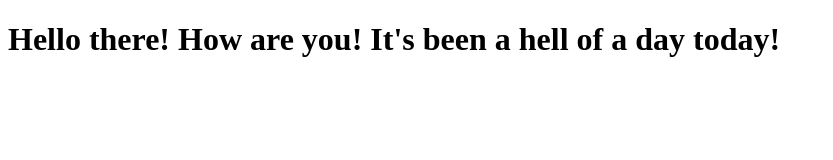
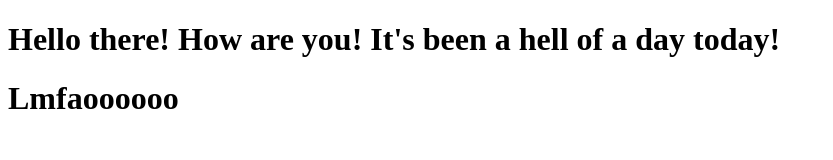
Before and after one commit to geekified05/lab-exam, a plain HTML site: page index.html in a window 1280 px wide. Shown: the whole page, without its empty margins (0-833 px from the left). Drawn offline with Linux system fonts and the light colour scheme.

Commit message:
Update index.html

```diff
--- a/index.html
+++ b/index.html
@@ -5,5 +5,6 @@
     </head>
     <body>
         <h1>Hello there! How are you! It's been a hell of a day today!</h1>
+        <h1>Lmfaoooooo</h1>
     </body>
 </html>
```
